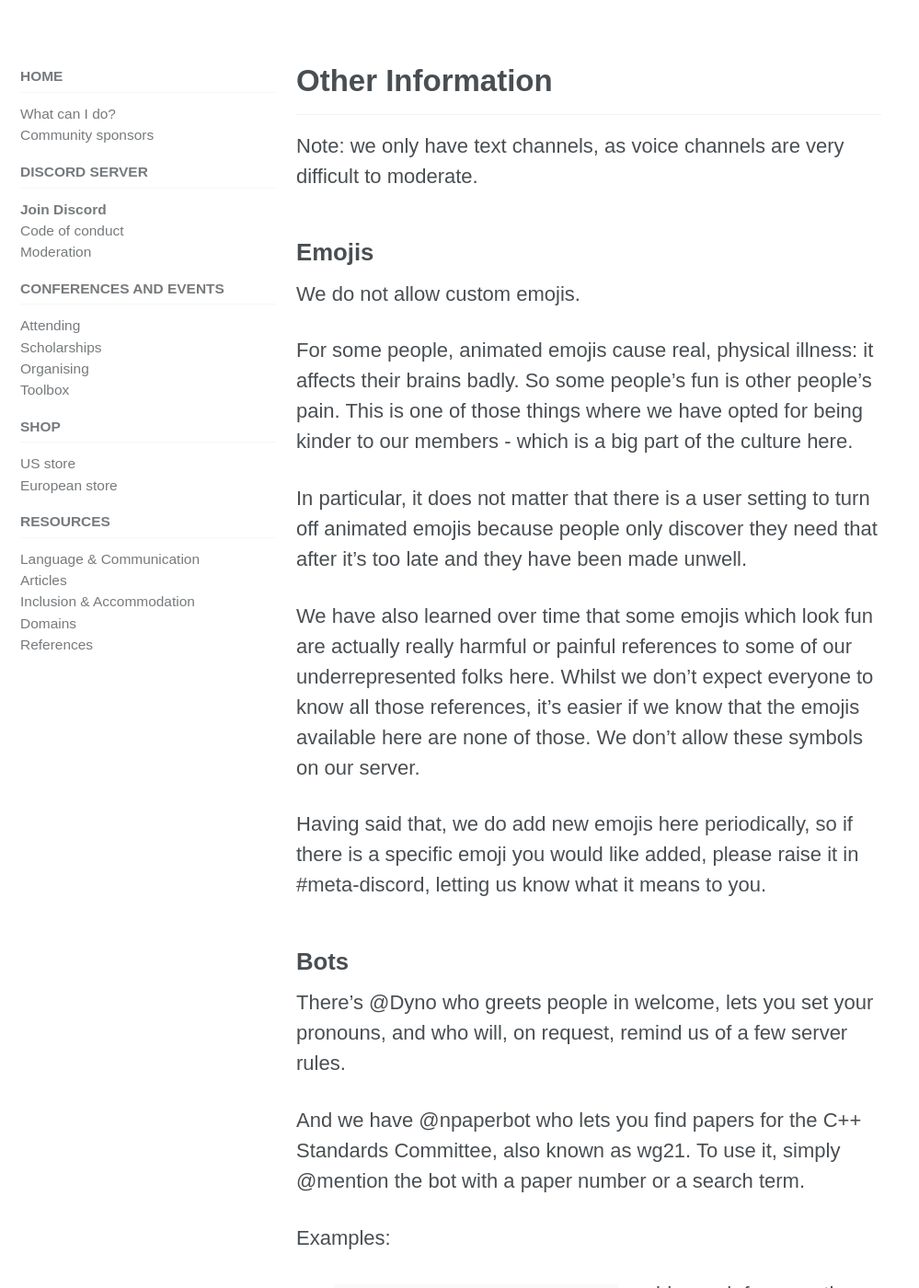
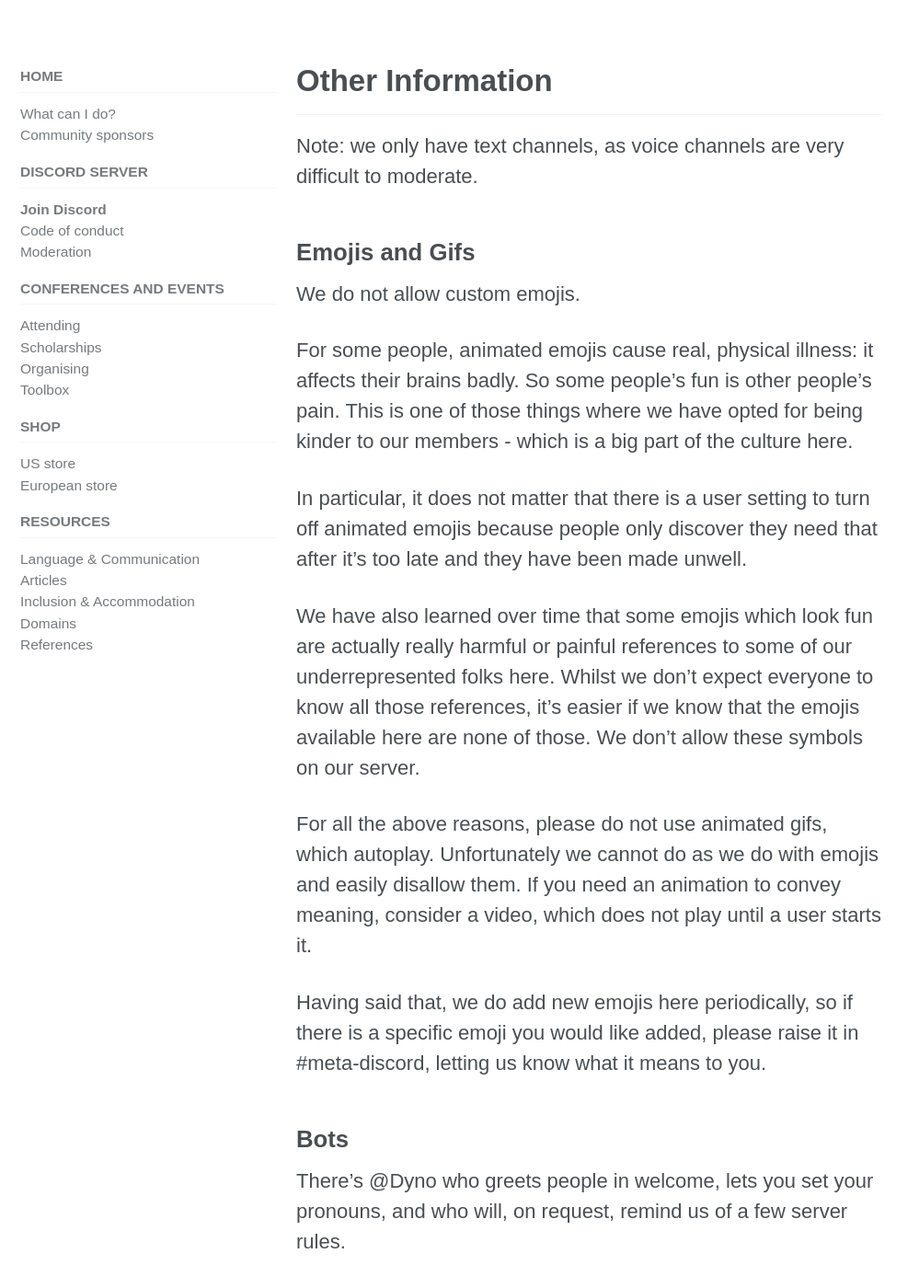
Before and after one commit to include-cpp/include-cpp.github.io, a Jekyll site: the page built from discord/index.md, in a window 1280 px wide and 1400 px high, scrolled down 11261 px. Shown: the whole window at 92% size, without its empty margins (0-999 px from the left). Built offline with Jekyll 4.4.1, drawn with Linux system fonts in a browser that asks for light colours; cached includes are drawn as plain includes; nearby versions of some CDN libraries; some of the changed text lies outside the part shown.

Commit message:
Adjusted the Emoji's section to also apply to Gifs

```diff
--- a/discord/index.md
+++ b/discord/index.md
@@ -176,7 +176,7 @@ Only Administrators can create new channels. You can make suggestions for new ch
 
 Note: we only have text channels, as voice channels are very difficult to moderate.
 
-### Emojis
+### Emojis and Gifs
 
 We do not allow custom emojis.
 
@@ -185,6 +185,8 @@ For some people, animated emojis cause real, physical illness: it affects their
 In particular, it does not matter that there is a user setting to turn off animated emojis because people only discover they need that after it’s too late and they have been made unwell.
 
 We have also learned over time that some emojis which look fun are actually really harmful or painful references to some of our underrepresented folks here. Whilst we don’t expect everyone to know all those references, it’s easier if we know that the emojis available here are none of those. We don't allow these symbols on our server.
+
+For all the above reasons, please do not use animated gifs, which autoplay. Unfortunately we cannot do as we do with emojis and easily disallow them. If you need an animation to convey meaning, consider a video, which does not play until a user starts it.
 
 Having said that, we do add new emojis here periodically, so if there is a specific emoji you would like added, please raise it in #meta-discord, letting us know what it means to you.
 
```
